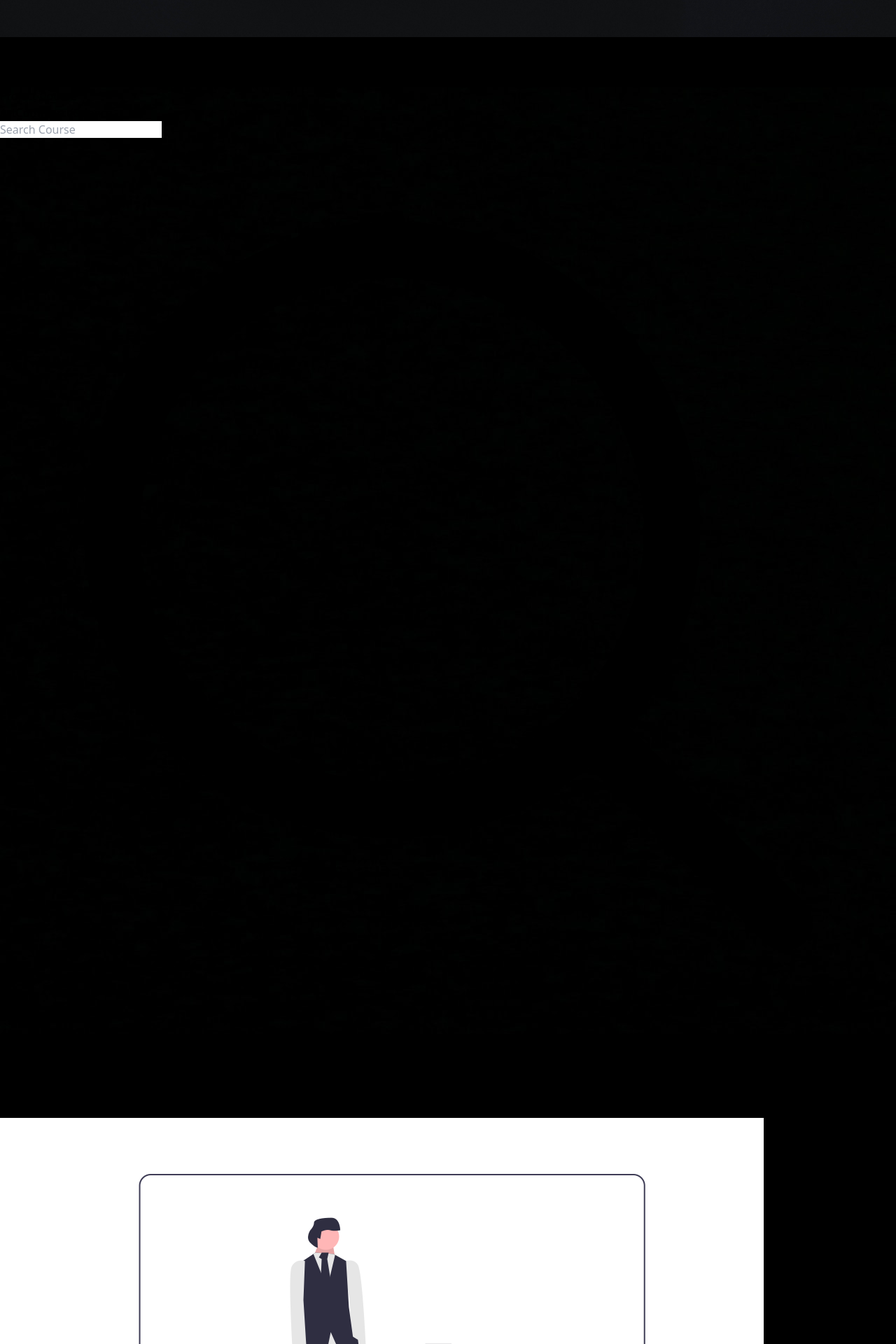
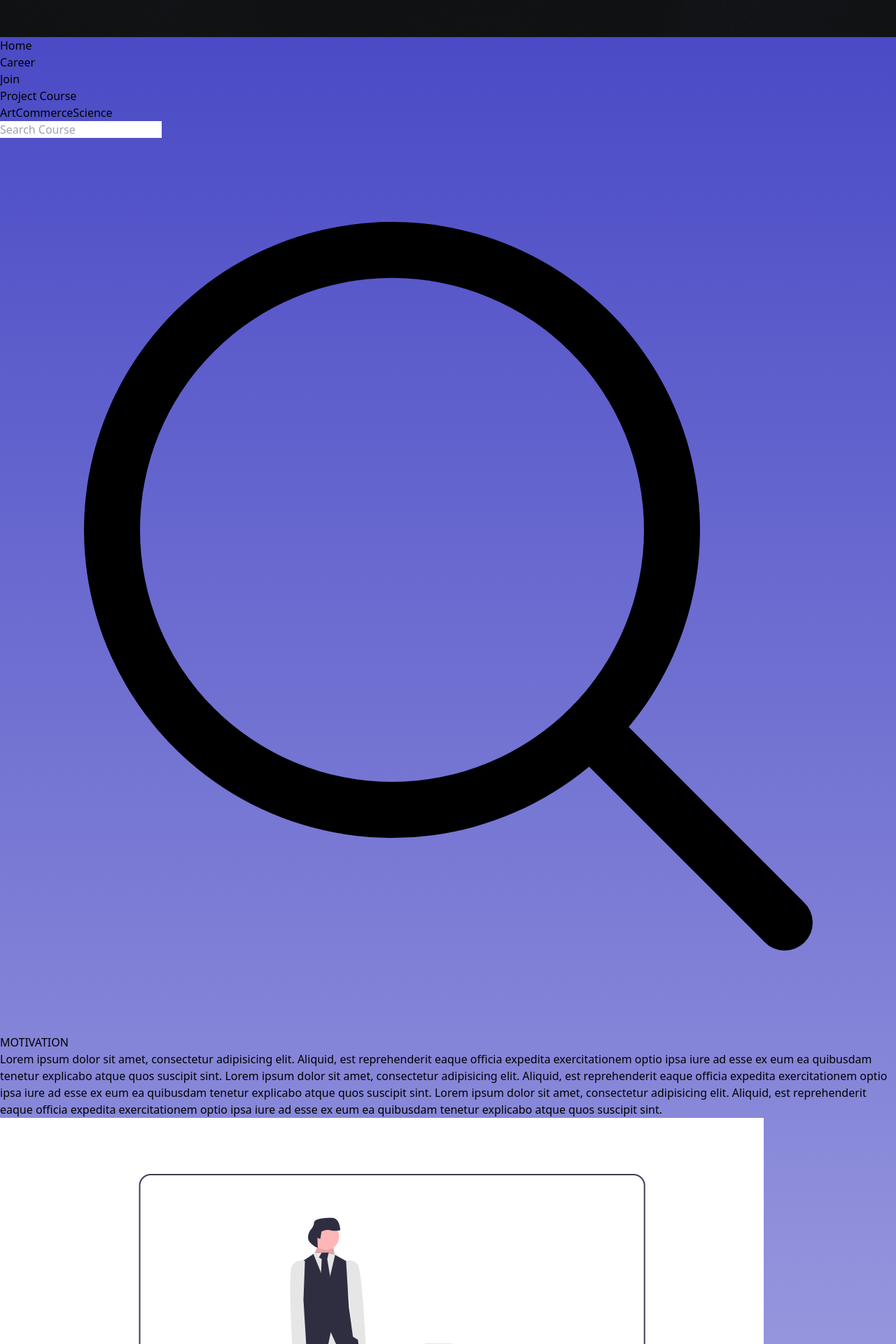
Before and after one commit to Let-The-Community-Decide-its-Name/course-frontend, a React (Vite) app: page / in a window 1280 px wide. Shown: the part 800-2720 px from the top of the page at 70% size. Built offline with nearby package versions, Linux system fonts and the light colour scheme.

Commit message:
Background color added

```diff
--- a/src/componets/Content.tsx
+++ b/src/componets/Content.tsx
@@ -30,8 +30,8 @@ const Content = () => {
     // transition={{ times: [0, 0.1, 0.9, 1] }}
     // >
 
-    <section className="bg-black h-full px-10 md:px-24">
-      <h1 className="text-center text-white text-4xl">About Us</h1>
+    <section className="h-full px-10 md:px-24">
+      <h1 className="text-center text-white text-4xl">MOTIVATION</h1>
       <div>
         {AboutContent.map((item, index) => (
           <ContentCard
--- a/src/componets/FaqComponent.tsx
+++ b/src/componets/FaqComponent.tsx
@@ -8,11 +8,10 @@ type Props = {
 
 const FaqComponent = ({ icon, tittle, info }: Props) => {
   return (
-    <div className="text-gray-300 max-w-full mr-5 ml-4 pr-5 py-5 mb-5">
+    <div className="text-black max-w-full mr-5 ml-4 pr-5 py-5 mb-5">
       <div>
-
         <div className="flex space-x-5 justify-between mb-4 ml-5 md:ml-0">
-        <div className="border-gray-300 border-2 p-3  w-[80%] rounded-l-lg rounded-tr-lg">
+          <div className="border-gray-300 border-2 p-3  w-[80%] rounded-l-lg rounded-tr-lg">
             {tittle}
           </div>
         </div>
@@ -22,7 +21,6 @@ const FaqComponent = ({ icon, tittle, info }: Props) => {
             {info}
           </div>
         </div>
-
       </div>
     </div>
   );
--- a/src/componets/Footer.tsx
+++ b/src/componets/Footer.tsx
@@ -19,11 +19,8 @@ const Footer = (props: Props) => {
         </center>
 
         <div className="bg-[#747A8B] pt-64 relative z-11 mt-14">
-          <p>
-            Lorem ipsum dolor sit, amet consectetur adipisicing elit. Modi
-            placeat reprehenderit libero commodi pariatur voluptatum. Excepturi
-            et dolore quam eos id sunt voluptatibus, porro consequatur
-            praesentium architecto ipsum temporibus ratione!
+          <p className="flex justify-center">
+            Copyright © Free Course 2023. All Rights Reserved Community
           </p>
           {/* <hr className="h-px my-8 bg-gray-200 border-0 dark:bg-gray-700"></hr> */}
           {/* <p>
--- a/src/componets/Home.tsx
+++ b/src/componets/Home.tsx
@@ -1,5 +1,5 @@
 import React, { useState } from "react";
-import backgroundImage from "../assets/home-img.jpg";
+// import backgroundImage from "../assets/home-img.jpg";
 import { MagnifyingGlassIcon } from "@heroicons/react/24/solid";
 import { useNavigate, useLocation } from "react-router-dom";
 import Content from "./Content";
@@ -25,7 +25,7 @@ function Home() {
     <section>
       <div
         className="bg-center bg-cover h-screen mx-auto flex flex-col justify-center items-center"
-        style={{ backgroundImage: `url(${backgroundImage})` }}
+        // style={{ backgroundImage: `url(${backgroundImage})` }}
       >
         <div className="text-white">
           <div className="mb-7 text-4xl md:text-7xl">
--- a/src/componets/Nav.tsx
+++ b/src/componets/Nav.tsx
@@ -4,7 +4,7 @@ import { Link } from "react-router-dom";
 
 function Navbar() {
   return (
-    <div className="flex items-center justify-between bg-black px-10 py-3">
+    <div className="flex items-center justify-between px-10 py-3">
       <div>
         <img
           src={temporarybackroundimage}
--- a/src/index.css
+++ b/src/index.css
@@ -4,5 +4,5 @@
 
 body,
 .root {
-  background-color: black;
+  background: linear-gradient(180deg, #2828BB 0%, rgba(30, 30, 30, 0) 100%);
 }
```
Also changed, not shown: 1 other file (tests, documents, lock files or other folders).
